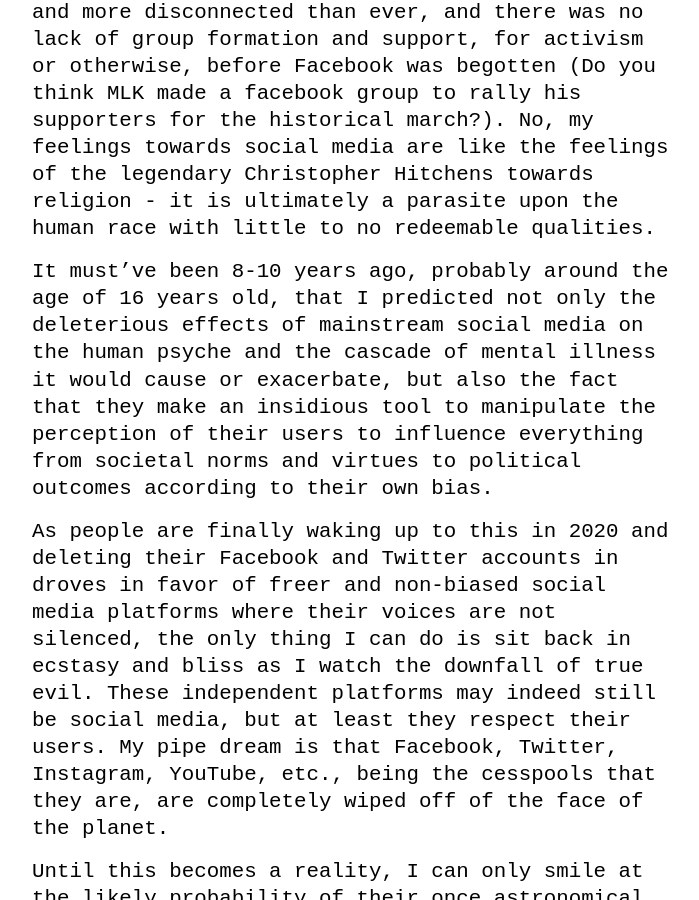
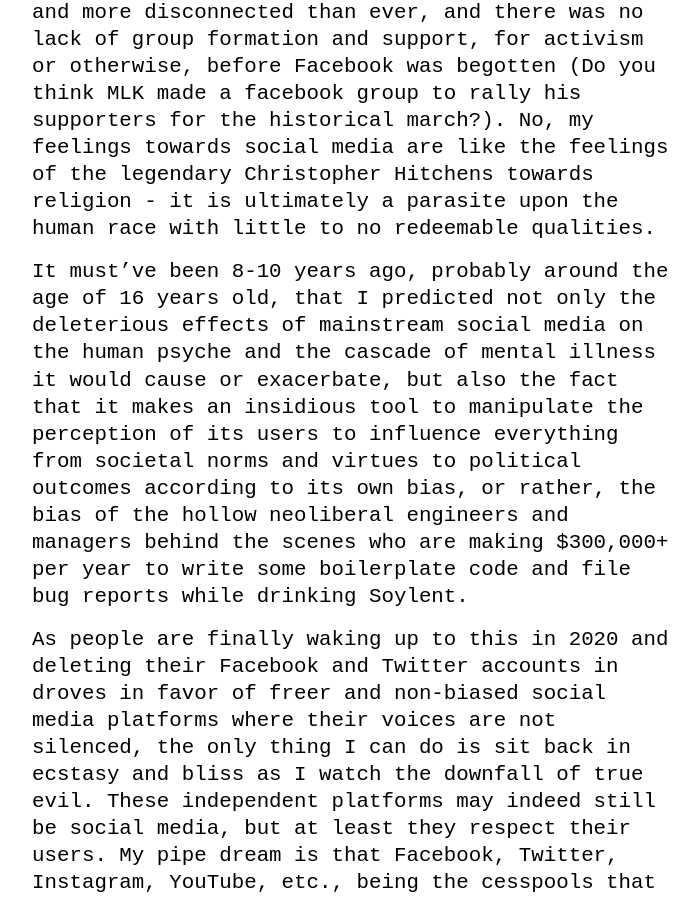
Before and after one commit to deadoceans/deadoceans.github.io, a Jekyll site: the page built from _posts/2020-11-10-note-on-social-media-downfall.md, in a window 1280 px wide and 900 px high, scrolled down 445 px. Shown: the whole window, without its empty margins (288-987 px from the left). Built offline with Jekyll 4.4.1, drawn with Linux system fonts in a browser that asks for light colours.

Commit message:
Update 2020-11-10-note-on-social-media-downfall.md

```diff
--- a/_posts/2020-11-10-note-on-social-media-downfall.md
+++ b/_posts/2020-11-10-note-on-social-media-downfall.md
@@ -4,7 +4,7 @@
 
 My opinion is that social media offers no benefit to society that is great enough to warrant its pathetic existence.  Some could throw out the commonly cited arguments that it connects people, it's a great way to keep in touch, and it serves as a social activism tool.  But then I'd counter that people are lonelier, more depressed, more anxious, and more disconnected than ever, and there was no lack of group formation and support, for activism or otherwise, before Facebook was begotten (Do you think MLK made a facebook group to rally his supporters for the historical march?).  No, my feelings towards social media are like the feelings of the legendary Christopher Hitchens towards religion - it is ultimately a parasite upon the human race with little to no redeemable qualities.
 
-It must've been 8-10 years ago, probably around the age of 16 years old, that I predicted not only the deleterious effects of mainstream social media on the human psyche and the cascade of mental illness it would cause or exacerbate, but also the fact that they make an insidious tool to manipulate the perception of their users to influence everything from societal norms and virtues to political outcomes according to their own bias.
+It must've been 8-10 years ago, probably around the age of 16 years old, that I predicted not only the deleterious effects of mainstream social media on the human psyche and the cascade of mental illness it would cause or exacerbate, but also the fact that it makes an insidious tool to manipulate the perception of its users to influence everything from societal norms and virtues to political outcomes according to its own bias, or rather, the bias of the hollow neoliberal engineers and managers behind the scenes who are making $300,000+ per year to write some boilerplate code and file bug reports while drinking Soylent.
 
 As people are finally waking up to this in 2020 and deleting their Facebook and Twitter accounts in droves in favor of freer and non-biased social media platforms where their voices are not silenced, the only thing I can do is sit back in ecstasy and bliss as I watch the downfall of true evil.  These independent platforms may indeed still be social media, but at least they respect their users. My pipe dream is that Facebook, Twitter, Instagram, YouTube, etc., being the cesspools that they are, are completely wiped off of the face of the planet.
 
```
